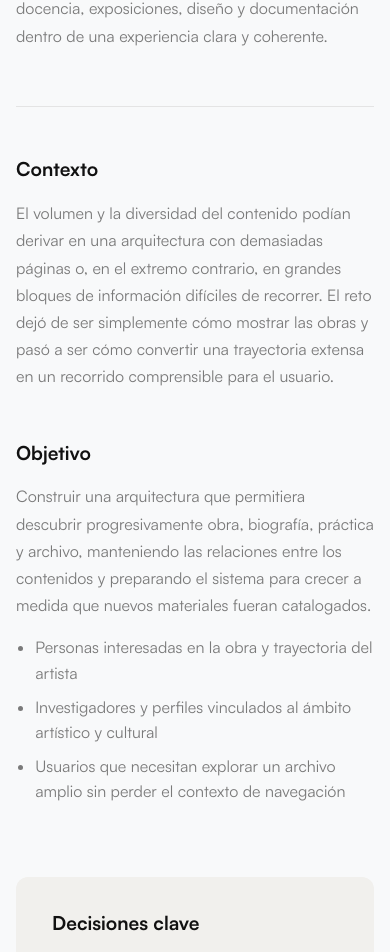
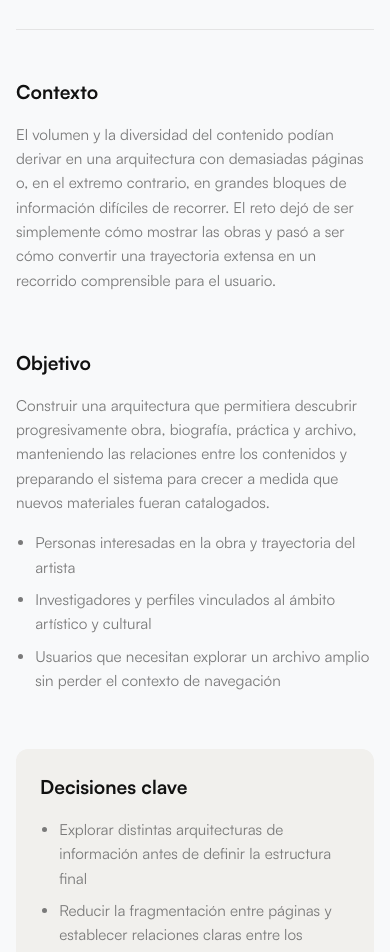
Before and after one commit to HuilenPe/Huilen-Portfolio, a React (Vite) app: page /projects/aldo-pena in a window 390 px wide. Shown: the part 1020-1972 px from the top of the page. Built offline with nearby package versions, Linux system fonts and the light colour scheme.

Commit message:
fix: refine project details responsive layout

```diff
--- a/src/sections/ProjectDetails/ProjectDetails.module.css
+++ b/src/sections/ProjectDetails/ProjectDetails.module.css
@@ -466,6 +466,51 @@
 
 /* MOBILE */
 @media (max-width: 767px) {
+  .section {
+    padding-top: 3rem;
+    padding-bottom: 4rem;
+  }
+
+  .backLabel {
+    margin-bottom: 1.5rem;
+  }
+
+  .hero {
+    margin-bottom: 2.5rem;
+  }
+
+  .gridTwo {
+    gap: 2.5rem;
+    margin-bottom: 3rem;
+  }
+
+  .gridTwo p,
+  .gridTwo li,
+  .originGrid p,
+  .detailBlock p,
+  .detailBlock li,
+  .processText p {
+    font-size: 0.95rem;
+    line-height: 1.6;
+  }
+
+  .detailBlock {
+    margin-bottom: 2rem;
+    padding: 1.5rem;
+  }
+
+  .detailBlock li {
+    margin-bottom: 0.5rem;
+  }
+
+  .processBlock {
+    margin-bottom: 3.75rem;
+  }
+
+  .processText {
+    margin-bottom: 1.5rem;
+  }
+
   .projectActions {
     justify-content: flex-start;
     margin-top: -1rem;
```
